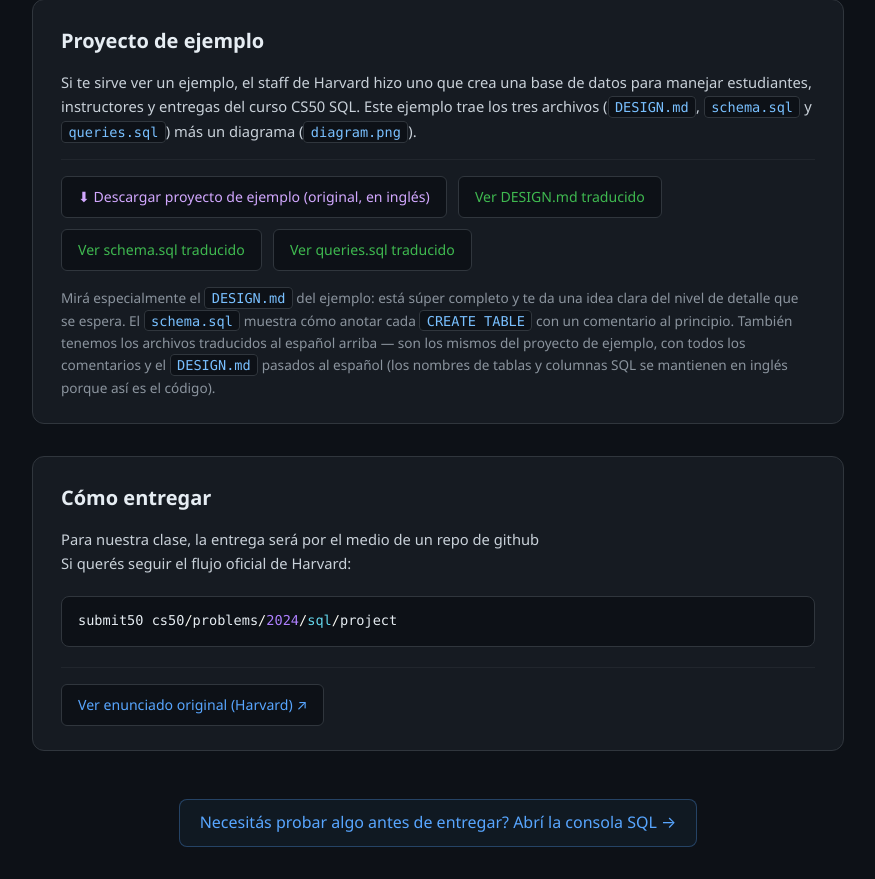
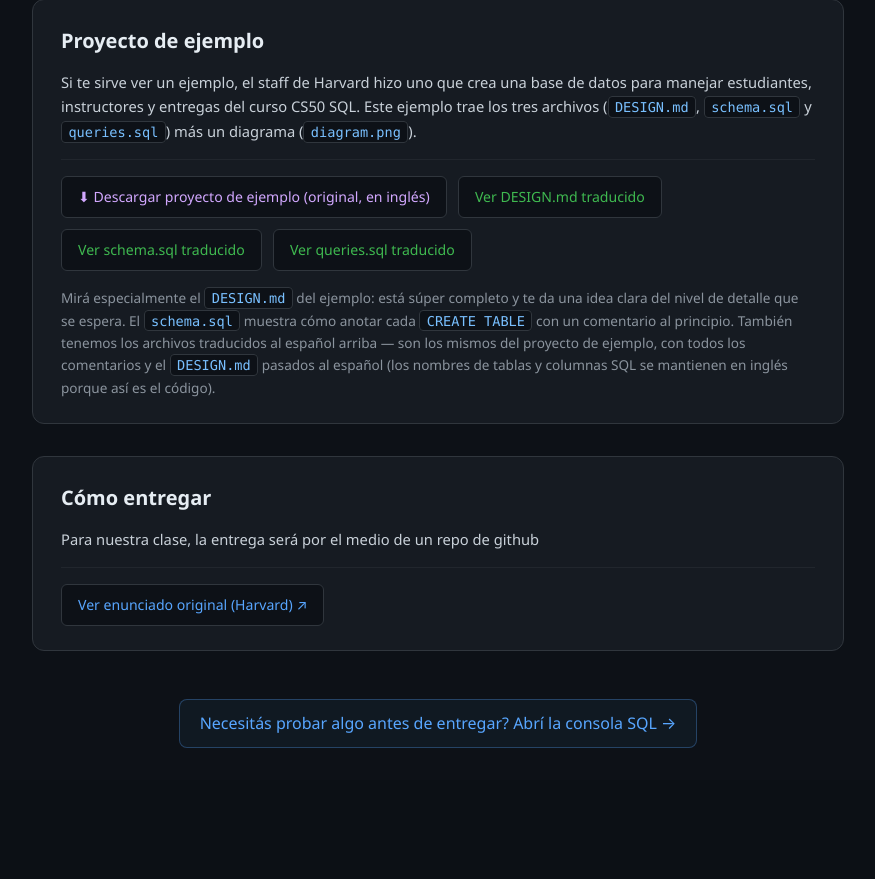
Before and after one commit to jovanyvelez/sql_queries, a FastAPI app: page /proyecto-final in a window 1280 px wide. Shown: the part 2892-3771 px from the top of the page, without its empty margins (202-1077 px from the left). After the commit the page ends 3640 px from the top, so only its background shows below. Run offline with FastAPI, Linux system fonts and the light colour scheme; some libraries are stand-ins or nearby versions.

Commit message:
corrección trabajo final

```diff
--- a/templates/proyecto_final.html
+++ b/templates/proyecto_final.html
@@ -270,8 +270,6 @@ ls</code></pre>
 <div class="pf-section">
     <h2>Cómo entregar</h2>
     <p>Para nuestra clase, la entrega será por el medio de un repo de github</p>
-    <p>Si querés seguir el flujo oficial de Harvard:</p>
-    <pre><code>submit50 cs50/problems/2024/sql/project</code></pre>
     <div class="pf-links">
         <a class="origen" href="https://cs50.harvard.edu/sql/project/" target="_blank" rel="noopener">
             Ver enunciado original (Harvard) ↗
```
